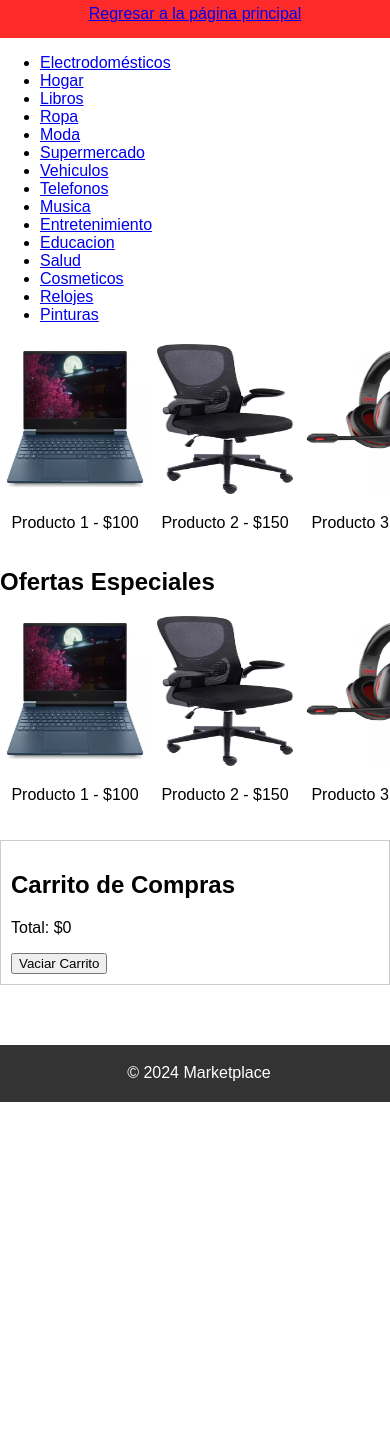
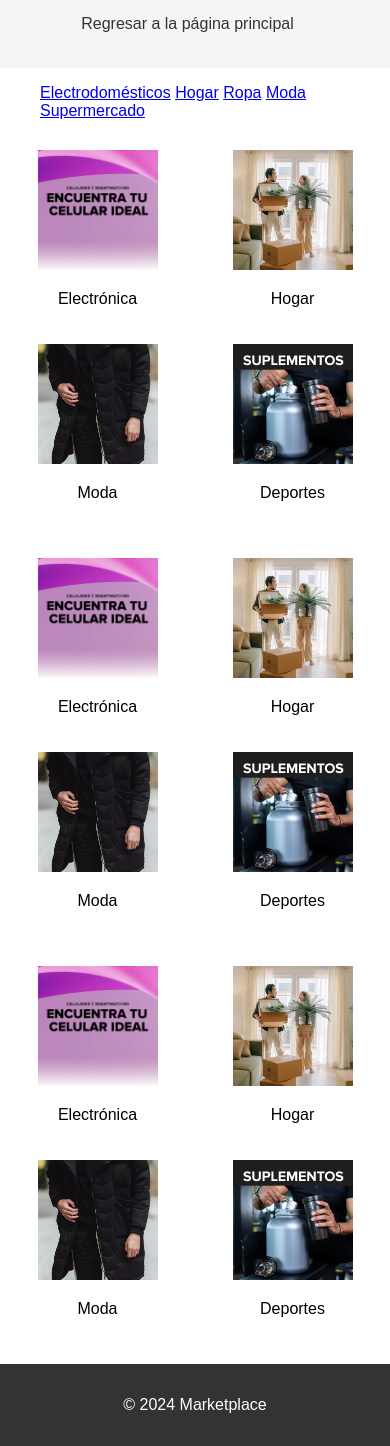
Before and after one commit to JoseDrk/Marketplace, a plain HTML site: page Html/categorias.html in a window 390 px wide. Shown: the part 175-1621 px from the top of the page. Before the commit the page ends 1277 px from the top, so only its background shows below. Drawn offline with Linux system fonts and the light colour scheme.

Commit message:
Arreglos

```diff
--- a/Html/categorias.html
+++ b/Html/categorias.html
@@ -13,78 +13,91 @@
         <nav>
             <a href="index.html">Regresar a la página principal</a>
         </nav>
+
     </header>
 
     <section id="categorias">
         <ul>
-            <li><a href="electronica.html">Electrodomésticos</a></li>
-            <li><a href="hogar.html">Hogar</a></li>
-            <li><a href="libros.html">Libros</a></li>
-            <li><a href="ropa.html">Ropa</a></li>
-            <li><a href="moda.html">Moda</a></li>
-            <li><a href="super.html">Supermercado</a></li>
-            <li><a href="soon.html">Vehiculos</a></li>
-            <li><a href="soon.html">Telefonos</a></li>
-            <li><a href="soon.html">Musica</a></li>
-            <li><a href="soon.html">Entretenimiento</a></li>
-            <li><a href="soon.html">Educacion</a></li>
-            <li><a href="soon.html">Salud</a></li>
-            <li><a href="soon.html">Cosmeticos</a></li>
-            <li><a href="soon.html">Relojes</a></li>
-            <li><a href="soon.html">Pinturas</a></li>
-
+            <a href="electronica.html">Electrodomésticos</a>
+                <a href="hogar.html">Hogar</a>
+                <a href="ropa.html">Ropa</a>
+                <a href="moda.html">Moda</a>
+                <a href="super.html">Supermercado</a>
         </ul>
-
-        <div class="productos-container">
-            <div class="producto">
-                <img src="../imagenes/portatil.webp" alt="Producto 1">
-                <p>Producto 1 - $100</p>
+        <section class="categorias-destacadas">
+            <div class="categorias-container">
+                <div class="categoria">
+                   <a href="electronica.html"> <img src="../imagenes/tecnologia.webp" alt="Electrónica"> </a>
+                    <p>Electrónica</p>
                 </div>
-            <div class="producto">
-                <img src="../imagenes/silla.webp" alt="Producto 2">
-                <p>Producto 2 - $150</p>
+                <div class="categoria">
+                   <a href="hogar.html"> <img src="../imagenes/hogar.webp" alt="Hogar"></a>
+                    <p>Hogar</p>
                 </div>
-            <div class="producto">
-                <img src="../imagenes/audifonos.webp" alt="Producto 3">
-                <p>Producto 3 - $200</p>
+                <div class="categoria">
+                    <a href="moda.html"><img src="../imagenes/Ropa.webp" alt="Moda"></a>
+                    <p>Moda</p>
                 </div>
-            <div class="producto">
-                <img src="../imagenes/congelador.webp" alt="Producto 4">
-                <p>Producto 4 - $250</p>
+                <div class="categoria">
+                    <a href="deportes.html"><img src="../imagenes/deporte.webp" alt="Deportes"></a>
+                    <p>Deportes</p>
                 </div>
-
             </div>
         </section>
-    <section class="productos-oferta">
-        <h2>Ofertas Especiales</h2>
-        <div class="productos-container">
-            <div class="producto">
-                <img src="../imagenes/portatil.webp" alt="Producto 1">
-                <p>Producto 1 - $100</p>
+
+
+        <section class="categorias-destacadas">
+            <div class="categorias-container">
+                <div class="categoria">
+                   <a href="electronica.html"> <img src="../imagenes/tecnologia.webp" alt="Electrónica"> </a>
+                    <p>Electrónica</p>
                 </div>
-            <div class="producto">
-                <img src="../imagenes/silla.webp" alt="Producto 2">
-                <p>Producto 2 - $150</p>
+                <div class="categoria">
+                   <a href="hogar.html"> <img src="../imagenes/hogar.webp" alt="Hogar"></a>
+                    <p>Hogar</p>
                 </div>
-            <div class="producto">
-                <img src="../imagenes/audifonos.webp" alt="Producto 3">
-                <p>Producto 3 - $200</p>
+                <div class="categoria">
+                    <a href="moda.html"><img src="../imagenes/Ropa.webp" alt="Moda"></a>
+                    <p>Moda</p>
                 </div>
-            <div class="producto">
-                <img src="../imagenes/congelador.webp" alt="Producto 4">
-                <p>Producto 4 - $250</p>
+                <div class="categoria">
+                    <a href="deportes.html"><img src="../imagenes/deporte.webp" alt="Deportes"></a>
+                    <p>Deportes</p>
                 </div>
             </div>
-        <div class="carrito">
-            <h2>Carrito de Compras</h2>
-            <div id="productosCarrito"></div>
-            <p id="total">Total: $0</p>
-            <button id="vaciarCarrito">Vaciar Carrito</button>
         </section>
+
+
+        <section class="categorias-destacadas">
+            <div class="categorias-container">
+                <div class="categoria">
+                   <a href="electronica.html"> <img src="../imagenes/tecnologia.webp" alt="Electrónica"> </a>
+                    <p>Electrónica</p>
+                </div>
+                <div class="categoria">
+                   <a href="hogar.html"> <img src="../imagenes/hogar.webp" alt="Hogar"></a>
+                    <p>Hogar</p>
+                </div>
+                <div class="categoria">
+                    <a href="moda.html"><img src="../imagenes/Ropa.webp" alt="Moda"></a>
+                    <p>Moda</p>
+                </div>
+                <div class="categoria">
+                    <a href="deportes.html"><img src="../imagenes/deporte.webp" alt="Deportes"></a>
+                    <p>Deportes</p>
+                </div>
+            </div>
+        </section>
+
+
+
+
+
+
+
 
 <footer>
             <p>&copy; 2024 Marketplace</p>
 </footer>
-    <script src="../javascript/carrito.js"></script>
 </body>
 </html>
--- a/css/estilo.css
+++ b/css/estilo.css
@@ -1,18 +1,59 @@
-body {
-    font-family: Arial, sans-serif;
+html, body {
     margin: 0;
     padding: 0;
+    height: 100%;
+}
+
+body {
+    display: flex;
+    flex-direction: column;
+    min-height: 100vh;
+    font-family: Arial, sans-serif;
+}
+
+.content {
+    flex: 1;
+}
+
+footer {
+    background-color: #333;
+    color: #fff;
+    text-align: center;
+    padding: 1rem 0;
+    position: relative;
+    bottom: 0;
+    width: 100%;
 }
 
 header {
-    background-color: #ff0000d5;
-    color: white;
+    background-color: whitesmoke;
     padding: 15px;
     text-align: center;
 }
 
+nav a {
+    margin-right: 15px;
+    text-decoration: none;
+    padding: 10px;
+    display: inline-block;
+    color: #333;
+}
+
 nav a:hover {
-    text-decoration: underline;
+    background-color: #444;
+    color: white;
+}
+
+@media (max-width: 768px) {
+    nav {
+        display: flex;
+        flex-direction: column;
+        align-items: center;
+    }
+
+    nav a {
+        margin-bottom: 10px;
+    }
 }
 
 .producto:hover {
@@ -20,93 +61,52 @@ nav a:hover {
     transition: transform 0.3s ease;
 }
 
-
-.banner {
-    width: 100%;
-    overflow: hidden;
-    position: relative;
-}
-
-.carousel-images {
-    display: flex;
-    transition: transform 0.5s ease-in-out;
-}
-
-.carousel-images img {
-    width: 100%;
-}
-
-button.prev, button.next {
-    position: absolute;
-    top: 50%;
-    transform: translateY(-50%);
-    background-color: rgba(0, 0, 0, 0.5);
-    color: white;
-    border: none;
-    font-size: 24px;
-    padding: 10px;
-    cursor: pointer;
-}
-
-button.prev {
-    left: 10px;
-}
-
-button.next {
-    right: 10px;
-}
-
 .categorias-container, .productos-container {
     display: flex;
     justify-content: space-around;
     margin: 20px 0;
+    flex-wrap: wrap;
 }
 
 .categoria, .producto {
     text-align: center;
+    margin: 10px;
 }
 
 .categoria img, .producto img {
-    width: 150px;
-    height: 150px;
+    width: 120px;
+    height: 120px;
+    object-fit: cover;
 }
 
-
-footer {
-
-    bottom: 0;
-    width: 100%;
-    background-color: #333;
-    color: white;
-    text-align: center;
-    padding: 1%;
-
-}
-
-
-.productos-container {
-    display: flex;
-    bottom: 0;
-    justify-content: space-around;
-    margin: 20px 0;
-    overflow: hidden;
-}
 .carrito {
     border: 1px solid #ccc;
     padding: 10px;
     margin-top: 20px;
     margin-bottom: 60px;
 }
+
 #Politicas {
-
     background-color: #f9f9f9;
     padding: 20px;
     margin: 10px 0;
-    font-family:Georgia, 'Times New Roman', Times, serif;
+    font-family: Georgia, 'Times New Roman', Times, serif;
     color: #333;
     border: 1px solid #ccc;
     border-radius: 5px;
 }
-#product-card{
+
+#product-card {
     text-align: center;
 }
+
+.box-color {
+    width: 100%;
+    color: black;
+    font-size: 13px;
+    text-align: center;
+}
+
+.categorias-destacadas, .productos-oferta {
+    text-align: center;
+}
```
Also changed, not shown: Html/crear-cuenta.html (added, +19 -0 lines), Html/index.html (+72 -39 lines), Html/oferta.html (+4 -1 lines). Lines whose indentation alone changed are shown as unchanged.
